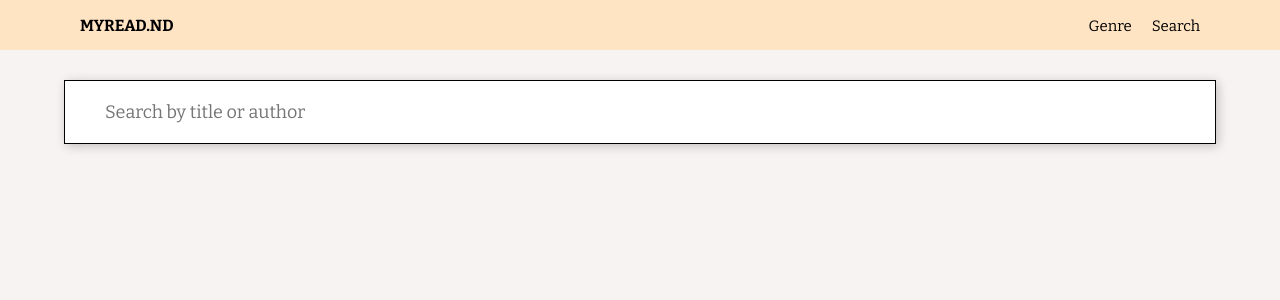
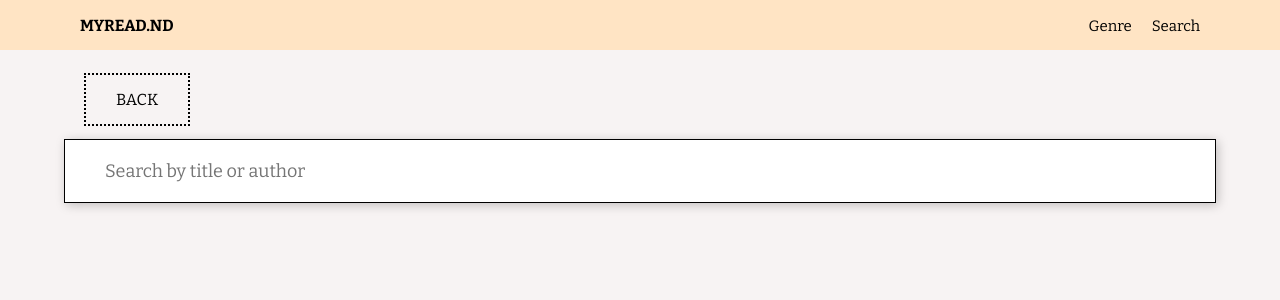
Before and after one commit to Ipaye/RN-myread, a React (Create React App) app: page /search in a window 1280 px wide. Shown: the top 300 px of the page. Built offline with nearby package versions, Linux system fonts and the light colour scheme; no server answers.

Commit message:
Feat: Add functionality to navigate without header

```diff
--- a/src/pages/Home.js
+++ b/src/pages/Home.js
@@ -3,6 +3,7 @@ import * as BooksAPI from '../utils/BooksAPI'
 
 // Component Imports
 import BookSelf from '../components/BookSelf/BookShelf'
+import { Link } from 'react-router-dom'
 
 export class Home extends Component {
   state = {
@@ -66,6 +67,9 @@ export class Home extends Component {
             ))
           )}
         </div>
+        <div className="open-search">
+          <Link to="/search">Add a book</Link>
+        </div>
       </div>
     )
   }
--- a/src/pages/Search.js
+++ b/src/pages/Search.js
@@ -1,4 +1,6 @@
 import React from 'react'
+import { Link } from 'react-router-dom'
+
 import * as BooksAPI from '../utils/BooksAPI'
 import BookShelfItem from '../components/BookSelf/BookShelfItem'
 
@@ -81,8 +83,11 @@ class Search extends React.Component {
         })
       : ''
     return (
-      <div className="search-books">
-        <div className="search-books-bar">
+      <div className="search-books" style={{ paddingTop: 20 }}>
+        <Link to="/" className="btn btn-black">
+          Back
+        </Link>
+        <div className="search-books-bar" style={{ marginTop: 20 }}>
           <div className="search-books-input-wrapper">
             <input type="text" value={this.state.query} onChange={this.handleChange} placeholder="Search by title or author" />
           </div>
```
